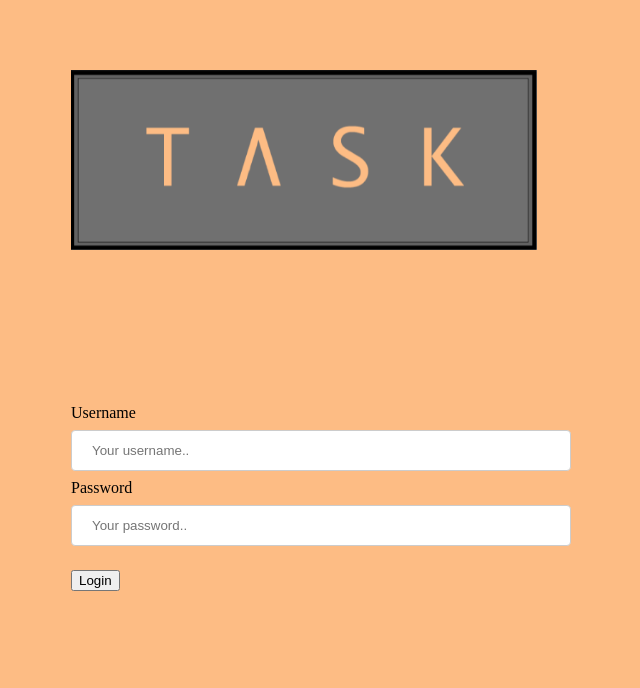
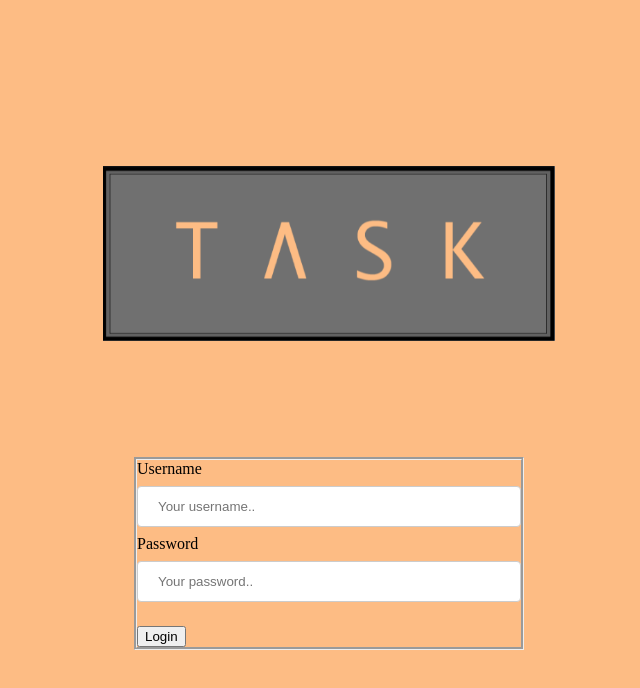
Before and after one commit to ChrisEngebretsen/PRO103, a plain HTML site: page Login/Login.html in a window 1280 px wide. Shown: the whole page, without its empty margins (319-959 px from the left). Drawn offline with Linux system fonts and the light colour scheme.

Commit message:
Forbedret login page

```diff
--- a/Login/Login.css
+++ b/Login/Login.css
@@ -1,18 +1,26 @@
 body {
     background-color: rgb(253, 188, 132);
     background-size: cover;
-    height: 100%;
-    width: 100%;
+    height: 100vh;
+    width: 100vw;
+    display: flex;
+    justify-content: center;
+    align-items: center;
+    overflow:hidden;
 }
 #main_container{
-    height:100%;
+    height:75%;
     width:100%;
-    overflow:hidden;
+    display: flex;
+    justify-content: space-around;
+    align-items: center;
+    flex-direction: column;
 }
 #Task_logo{
-    height: 180px;
-    bottom:150px;
-    position: relative;
+    height: 175px;
+    justify-content: center;
+    align-content: center;
+
 }
 
 input[type=text], select {
@@ -26,12 +34,6 @@ input[type=text], select {
 }
 
 #login{
-    height:1000px;
-    width:500px;
-    position:fixed;
-    z-index: 100;
-    left:50%;
-    top:40%;
-    margin-left:-250px;
-    margin-top:-100px;
+    border: groove;
+    width:30%;
 };
--- a/Login/Login.html
+++ b/Login/Login.html
@@ -11,7 +11,7 @@
     <!-- MAIN CONTAINER -->
     <div id="main_container">
       <!-- IMAGES -->
-
+      <img id="Task_logo" src="Bilder/TASK.png" alt="Logo">
       <!-- END IMAGES -->
 
       <!-- HEADER -->
@@ -21,8 +21,6 @@
       <script src="Login.js"></script>
 
       <div id="login">
-        <img id="Task_logo" src="Bilder/TASK.png" alt="Logo">
-
         <label for="username">Username</label>
         <input type="text" id="username" name="username" placeholder="Your username..">
 
```
